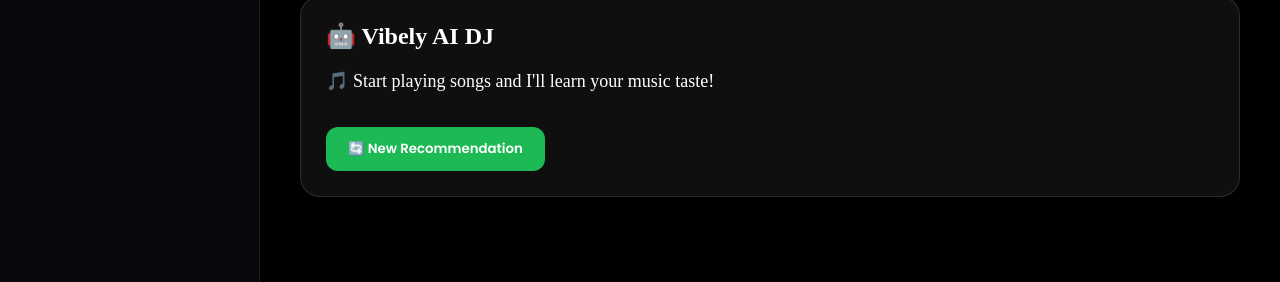
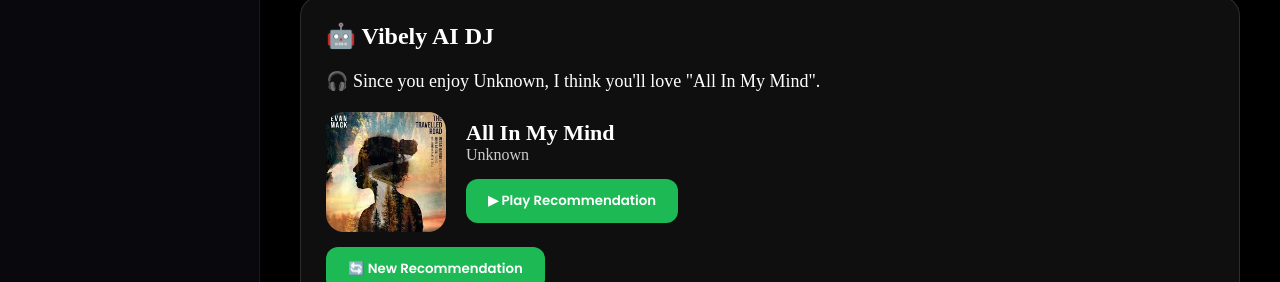
Before and after one commit to anjalisaini89/Spotify-Clone, a React (Vite) app: page / in a window 1280 px wide. Shown: the part 2169-2451 px from the top of the page. Built offline with nearby package versions, Linux system fonts and the light colour scheme; no server answers.

Commit message:
Update App.jsx

```diff
--- a/src/App.jsx
+++ b/src/App.jsx
@@ -927,7 +927,13 @@ function App() {
                   COMPLETELY INDEPENDENT
               ========================= */}
 
-              <AIDJ />
+              <AIDJ
+  recommendedSongs={topSongs}
+  favorites={favorites}
+  recentSongs={recentSongs}
+  playCount={playCount}
+  selectSong={selectSong}
+/>
             </>
           )}
 
```
